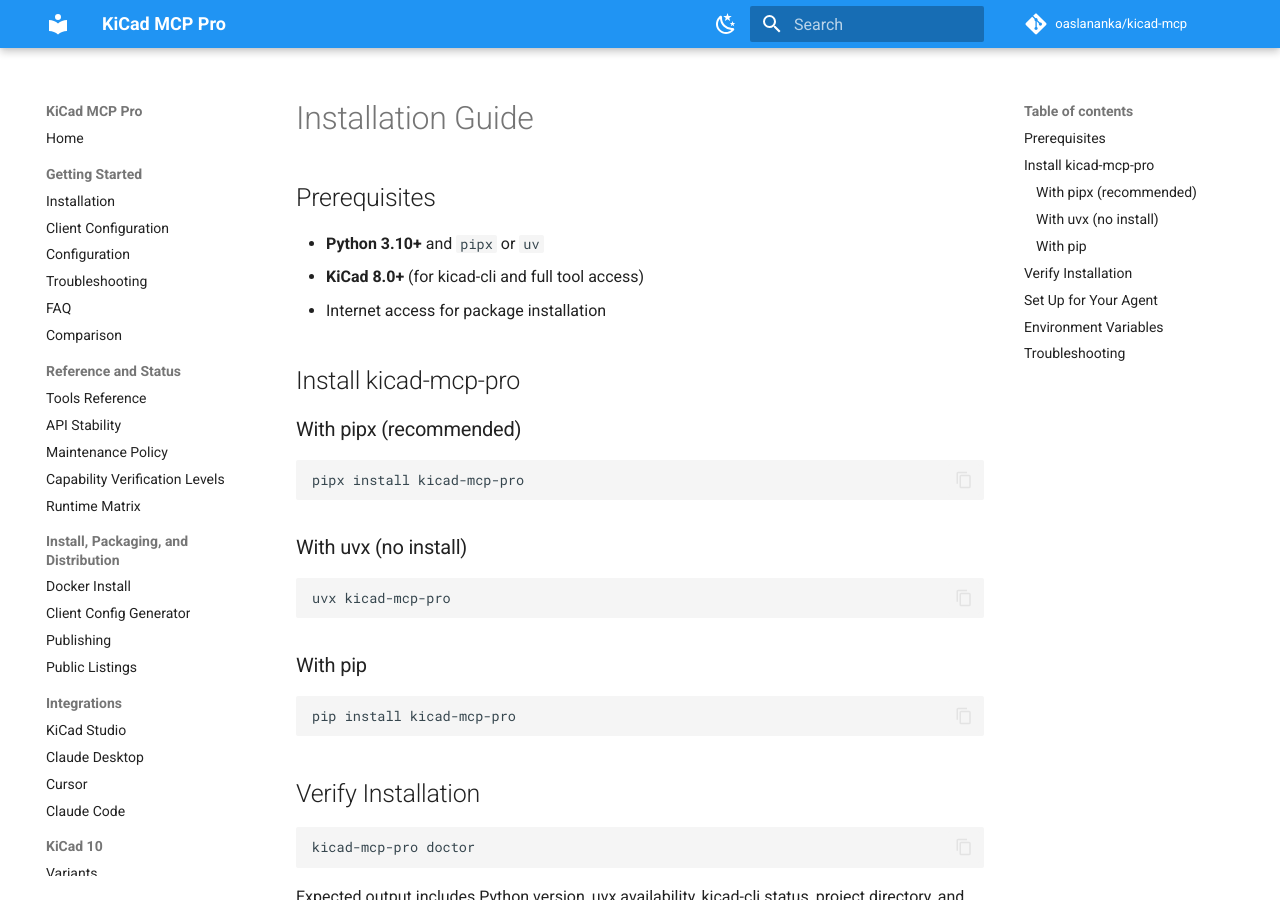
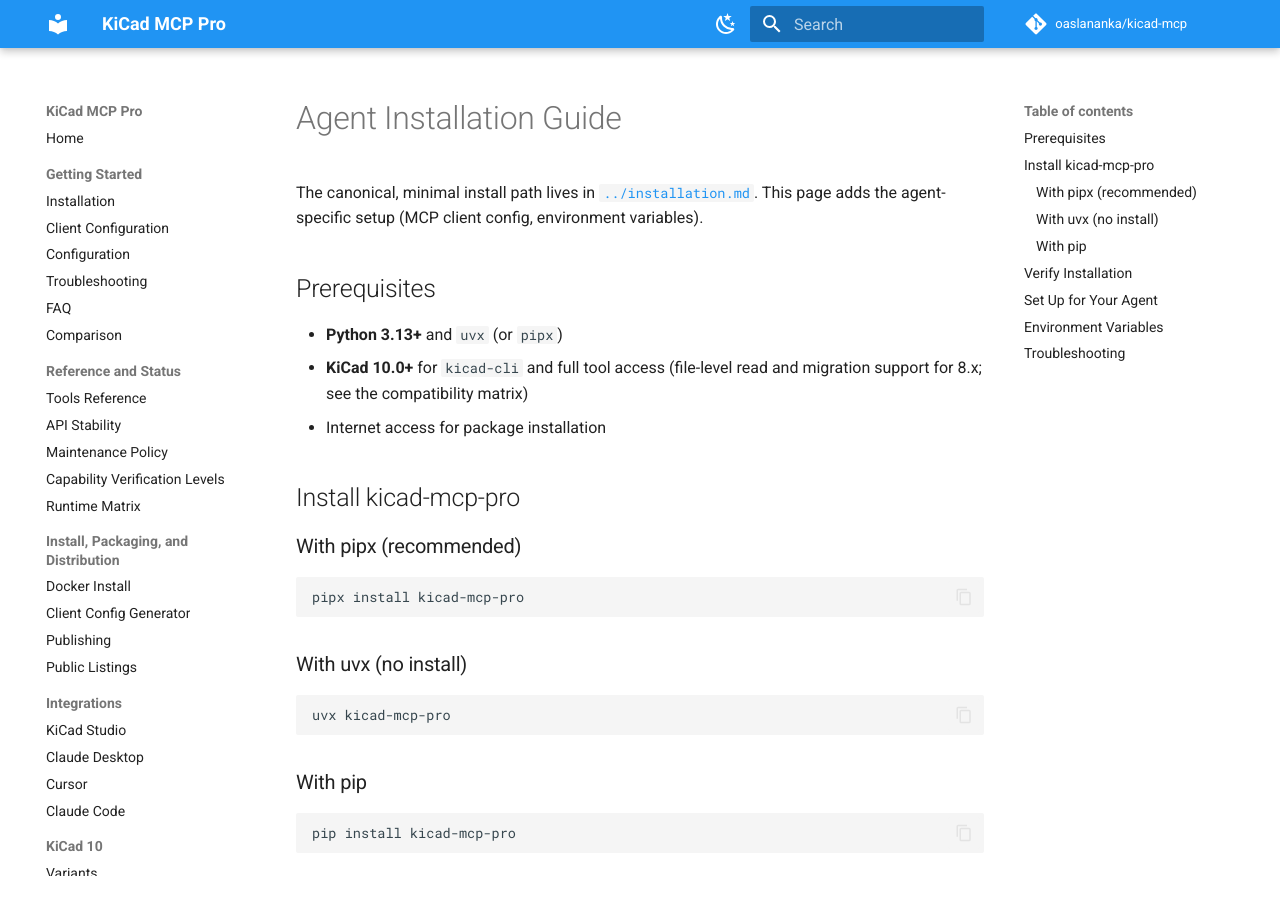
Before and after one commit to oaslananka/kicad-mcp, an MkDocs documentation site: the page built from docs/agents/install.md, in a window 1280 px wide and 900 px high. Built offline with MkDocs 1.6.1 and Material for MkDocs 9.7.7, drawn with Linux system fonts in a browser that asks for light colours; comment, search, counter and statistics services are not loaded.

Commit message:
docs: add synced error-code catalog and consolidate install docs (P1-T8)
New docs/errors.md catalogs every stable error code (meaning, retryable, transient_class, retry_after_ms, recovery), kept in sync with errors.py by test_error_catalog.py (fails if a new error class is undocumented or an unknown code is listed). Fixed stale prerequisites in docs/agents/install.md (Python 3.10->3.13, KiCad 8->10) and pointed it at docs/installation.md as the canonical install path. Linked the catalog from README and ARCHITECTURE.md.

```diff
--- a/docs/agents/install.md
+++ b/docs/agents/install.md
@@ -1,9 +1,13 @@
-# Installation Guide
+# Agent Installation Guide
+
+The canonical, minimal install path lives in [`../installation.md`](../installation.md).
+This page adds the agent-specific setup (MCP client config, environment variables).
 
 ## Prerequisites
 
-- **Python 3.10+** and `pipx` or `uv`
-- **KiCad 8.0+** (for kicad-cli and full tool access)
+- **Python 3.13+** and `uvx` (or `pipx`)
+- **KiCad 10.0+** for `kicad-cli` and full tool access (file-level read and migration
+  support for 8.x; see the compatibility matrix)
 - Internet access for package installation
 
 ## Install kicad-mcp-pro
```
Also changed, not shown: ARCHITECTURE.md (+2 -2 lines), README.md (+1 -0 lines), docs/errors.md (added, +46 -0 lines), 1 other file.
